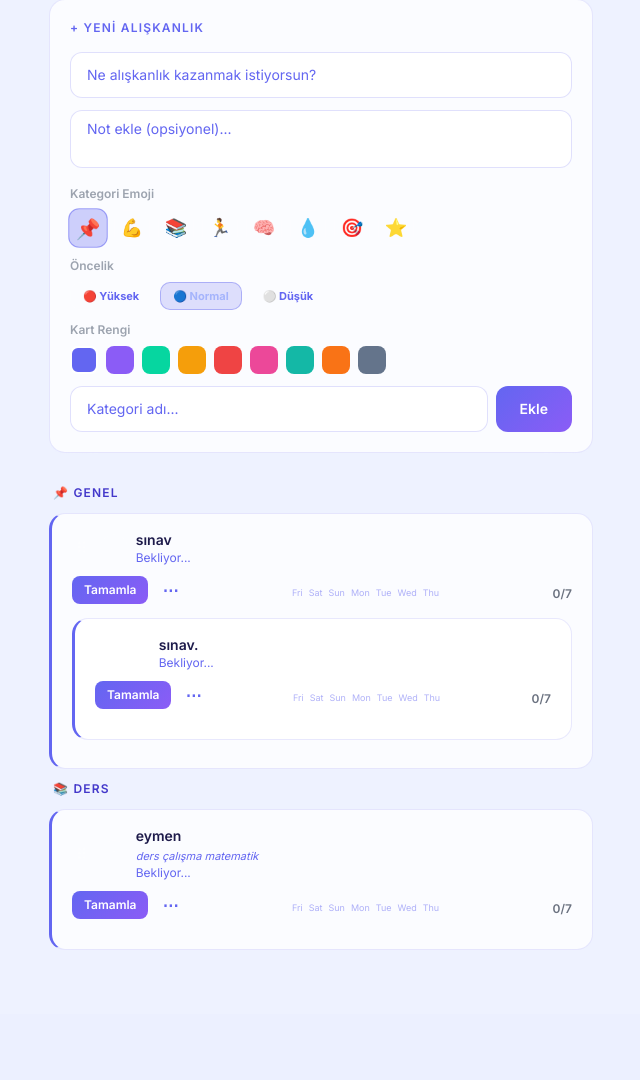
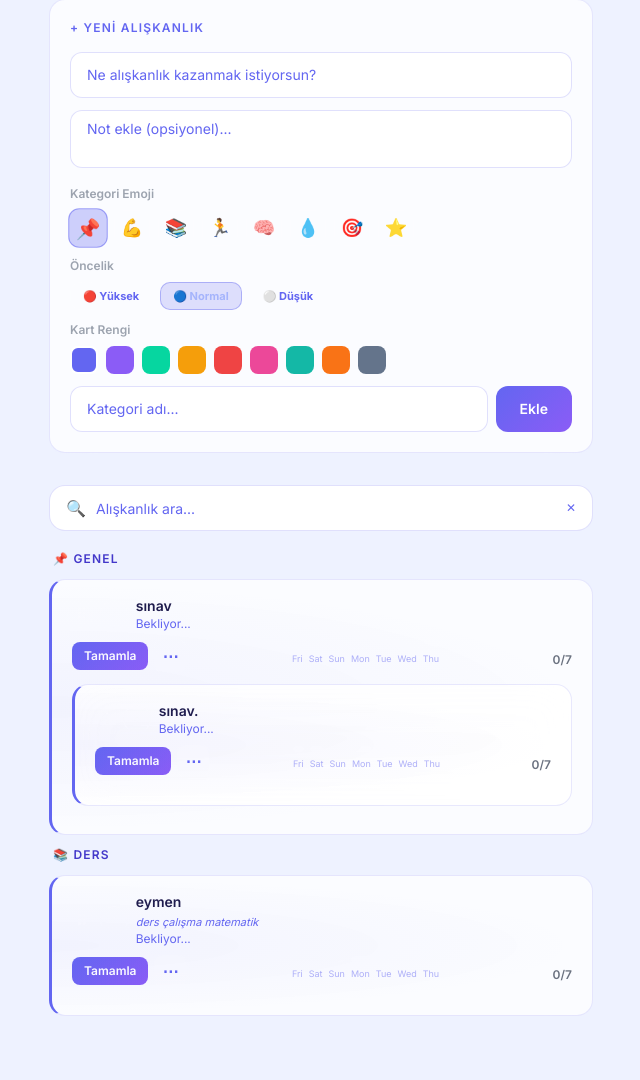
Before and after one commit to aslan0438/rutin-takipci, a Flask app: page / in a window 1280 px wide. Shown: the part 1102-2182 px from the top of the page, without its empty margins (319-959 px from the left). Before the commit the page ends 2051 px from the top, so only its background shows below. Run offline with Flask 3, Linux system fonts and the light colour scheme; a user stored in the database is signed in; data comes from the database, SQL or seed files in the repository; data that the repository does not hold is empty; some libraries are stand-ins or nearby versions.

Commit message:
görünüş iyileştirme: bottom nav, arama, kart glow, checkmark animasyonu

```diff
--- a/rutin-takipci/templates/index.html
+++ b/rutin-takipci/templates/index.html
@@ -35,8 +35,9 @@
         .dot-grid{position:fixed;inset:0;background-image:radial-gradient(rgba(255,255,255,0.03) 1px,transparent 1px);background-size:28px 28px;pointer-events:none}
 
         .glass{background:var(--card);backdrop-filter:blur(20px);border:1px solid var(--card-border)}
-        .glass-card{background:var(--card);backdrop-filter:blur(20px);border:1px solid var(--card-border);transition:all 0.3s ease}
-        .glass-card:hover{transform:translateY(-2px);box-shadow:0 20px 40px rgba(99,102,241,0.15)}
+        .glass-card{background:var(--card);backdrop-filter:blur(20px);border:1px solid var(--card-border);transition:all 0.35s cubic-bezier(0.34,1.2,0.64,1)}
+        .glass-card:hover{transform:translateY(-3px) scale(1.01);box-shadow:0 24px 48px rgba(99,102,241,0.2)}
+        .glass-card:active{transform:scale(0.98)}
         .priority-high{border-left:3px solid #ef4444!important}
         .priority-low{border-left:3px solid #6b7280!important;opacity:0.8}
         .sortable-ghost{opacity:0.3;background:rgba(99,102,241,0.2)!important}
@@ -45,8 +46,10 @@
         .progress-bar{background:linear-gradient(90deg,var(--accent1),var(--accent2),var(--accent3),var(--accent1));background-size:300% 100%;animation:shimmer 3s infinite linear}
         @keyframes shimmer{0%{background-position:100% 0}100%{background-position:-100% 0}}
 
-        @keyframes checkPop{0%{transform:scale(0) rotate(-20deg);opacity:0}60%{transform:scale(1.4) rotate(10deg)}100%{transform:scale(1) rotate(0);opacity:1}}
-        .check-anim{animation:checkPop 0.5s cubic-bezier(0.34,1.56,0.64,1) forwards}
+        @keyframes checkPop{0%{transform:scale(0) rotate(-20deg);opacity:0}50%{transform:scale(1.6) rotate(12deg)}75%{transform:scale(0.9) rotate(-5deg)}100%{transform:scale(1) rotate(0);opacity:1}}
+        .check-anim{animation:checkPop 0.6s cubic-bezier(0.34,1.56,0.64,1) forwards}
+        @keyframes completePulse{0%{box-shadow:0 0 0 0 rgba(16,185,129,0.6)}100%{box-shadow:0 0 0 12px rgba(16,185,129,0)}}
+        .complete-pulse{animation:completePulse 0.6s ease forwards}
 
         @keyframes slideUp{from{opacity:0;transform:translateY(20px)}to{opacity:1;transform:translateY(0)}}
         .slide-up{animation:slideUp 0.5s ease forwards}
@@ -142,6 +145,23 @@
 }
         ::-webkit-scrollbar{width:4px}
         ::-webkit-scrollbar-thumb{background:rgba(255,255,255,0.1);border-radius:99px}
+
+        /* BOTTOM NAV */
+        .bottom-nav{position:fixed;bottom:0;left:0;right:0;z-index:50;backdrop-filter:blur(20px);background:rgba(6,6,18,0.85);border-top:1px solid rgba(255,255,255,0.08);padding:8px 0 calc(8px + env(safe-area-inset-bottom));display:none}
+        @media(max-width:640px){.bottom-nav{display:flex}.main-content{padding-bottom:80px}}
+        .bottom-nav-btn{flex:1;display:flex;flex-direction:column;align-items:center;gap:2px;padding:6px;cursor:pointer;transition:all 0.2s;border:none;background:transparent;color:var(--text-muted)}
+        .bottom-nav-btn.active{color:var(--accent1)}
+        .bottom-nav-btn span{font-size:20px}
+        .bottom-nav-btn p{font-size:10px;font-weight:600}
+
+        /* ARAMA */
+        .search-bar{background:var(--input-bg);border:1px solid var(--input-border);border-radius:16px;padding:10px 16px;display:flex;align-items:center;gap:10px;transition:all 0.3s}
+        .search-bar:focus-within{border-color:rgba(99,102,241,0.5);background:rgba(99,102,241,0.08)}
+        .search-bar input{background:transparent!important;border:none!important;outline:none;flex:1;font-size:14px;color:var(--text)}
+
+        /* KART gradient */
+        .habit-card-glow{position:absolute;inset:0;border-radius:inherit;opacity:0.06;pointer-events:none;transition:opacity 0.3s}
+        .glass-card:hover .habit-card-glow{opacity:0.12}
     </style>
 </head>
 <body>
@@ -628,7 +648,7 @@
 </div>
 
 <!-- ANA İÇERİK -->
-<div class="relative z-10 max-w-xl mx-auto px-4 py-10">
+<div class="relative z-10 max-w-xl mx-auto px-4 py-10 main-content">
 
     <!-- Başlık -->
     <div class="flex items-start justify-between mb-8 slide-up">
@@ -838,6 +858,15 @@
         </form>
     </div>
 
+    <!-- ARAMA -->
+    {% if habits %}
+    <div class="search-bar mb-5 slide-up">
+        <span style="color:var(--text-muted);font-size:16px">🔍</span>
+        <input type="text" id="searchInput" placeholder="Alışkanlık ara..." oninput="filterHabits(this.value)">
+        <button onclick="document.getElementById('searchInput').value='';filterHabits('')" class="text-xs" style="color:var(--text-muted)">✕</button>
+    </div>
+    {% endif %}
+
     <!-- Alışkanlık Listesi -->
     {% if habits %}
         {% set categories = habits | map(attribute='category') | unique | list %}
@@ -854,13 +883,14 @@
             {% set wcount = weekly_counts[habit.id|string] %}
             {% set wpct = [(wcount / habit.weekly_goal * 100), 100] | min | int %}
 
-            <div class="glass-card rounded-2xl px-5 py-4 mb-3 {% if habit.priority == 'high' %}priority-high{% elif habit.priority == 'low' %}priority-low{% endif %}" data-id="{{ habit.id }}" style="border-left:3px solid {{ habit.color or '#6366f1' }}">
+            <div class="glass-card rounded-2xl px-5 py-4 mb-3 relative overflow-hidden {% if habit.priority == 'high' %}priority-high{% elif habit.priority == 'low' %}priority-low{% endif %}" data-id="{{ habit.id }}" style="border-left:3px solid {{ habit.color or '#6366f1' }}">
+                <div class="habit-card-glow" style="background:radial-gradient(ellipse at 0% 50%, {{ habit.color or '#6366f1' }}, transparent 70%)"></div>
                 <!-- İsim Satırı -->
                 <div class="flex items-center gap-2 mb-2">
                     <span class="drag-handle flex-shrink-0">⠿</span>
                     {% if done %}
-                        <div class="w-7 h-7 rounded-full flex-shrink-0 flex items-center justify-center" style="background:rgba(16,185,129,0.2);border:1px solid rgba(16,185,129,0.3)">
-                            <span class="check-anim text-green-400 text-xs font-bold">✓</span>
+                        <div class="w-8 h-8 rounded-full flex-shrink-0 flex items-center justify-center complete-pulse" style="background:rgba(16,185,129,0.25);border:2px solid rgba(16,185,129,0.5);box-shadow:0 0 12px rgba(16,185,129,0.3)">
+                            <span class="check-anim font-black" style="color:#4ade80;font-size:14px">✓</span>
                         </div>
                         <div class="flex-1 min-w-0">
                             <p class="line-through font-medium text-sm" style="color:var(--text-muted);overflow:hidden;text-overflow:ellipsis;white-space:nowrap">{{ habit.name }}</p>
@@ -1423,7 +1453,50 @@ document.addEventListener('click',function(e){
     }
 });
 
+function scrollToTop(){window.scrollTo({top:0,behavior:'smooth'});}
 if('serviceWorker' in navigator){navigator.serviceWorker.register('/static/sw.js').catch(()=>{});}
+
+// ARAMA
+function filterHabits(q){
+    q=q.toLowerCase().trim();
+    document.querySelectorAll('.sortable-list [data-id]').forEach(card=>{
+        const name=card.querySelector('.font-semibold,.line-through');
+        if(!name)return;
+        const match=name.textContent.toLowerCase().includes(q);
+        card.style.display=match?'':'none';
+    });
+    // Kategori başlıklarını gizle
+    document.querySelectorAll('.sortable-list').forEach(list=>{
+        const visible=[...list.querySelectorAll('[data-id]')].some(c=>c.style.display!=='none');
+        const header=list.previousElementSibling;
+        if(header)header.style.display=visible?'':'none';
+    });
+}
 </script>
+
+<!-- BOTTOM NAV -->
+<nav class="bottom-nav">
+    <button class="bottom-nav-btn active" onclick="scrollToTop()">
+        <span>🏠</span>
+        <p>Ana Sayfa</p>
+    </button>
+    <button class="bottom-nav-btn" onclick="openStats()">
+        <span>📊</span>
+        <p>İstatistik</p>
+    </button>
+    <button class="bottom-nav-btn" onclick="document.getElementById('addForm').querySelector('input[name=habit]').focus();document.getElementById('addForm').scrollIntoView({behavior:'smooth'})">
+        <span>➕</span>
+        <p>Ekle</p>
+    </button>
+    <button class="bottom-nav-btn" onclick="openNotifications()">
+        <span>🔔</span>
+        <p>Bildirim</p>
+    </button>
+    <button class="bottom-nav-btn" onclick="window.location='/profile'">
+        <span>👤</span>
+        <p>Profil</p>
+    </button>
+</nav>
+
 </body>
 </html>
```
